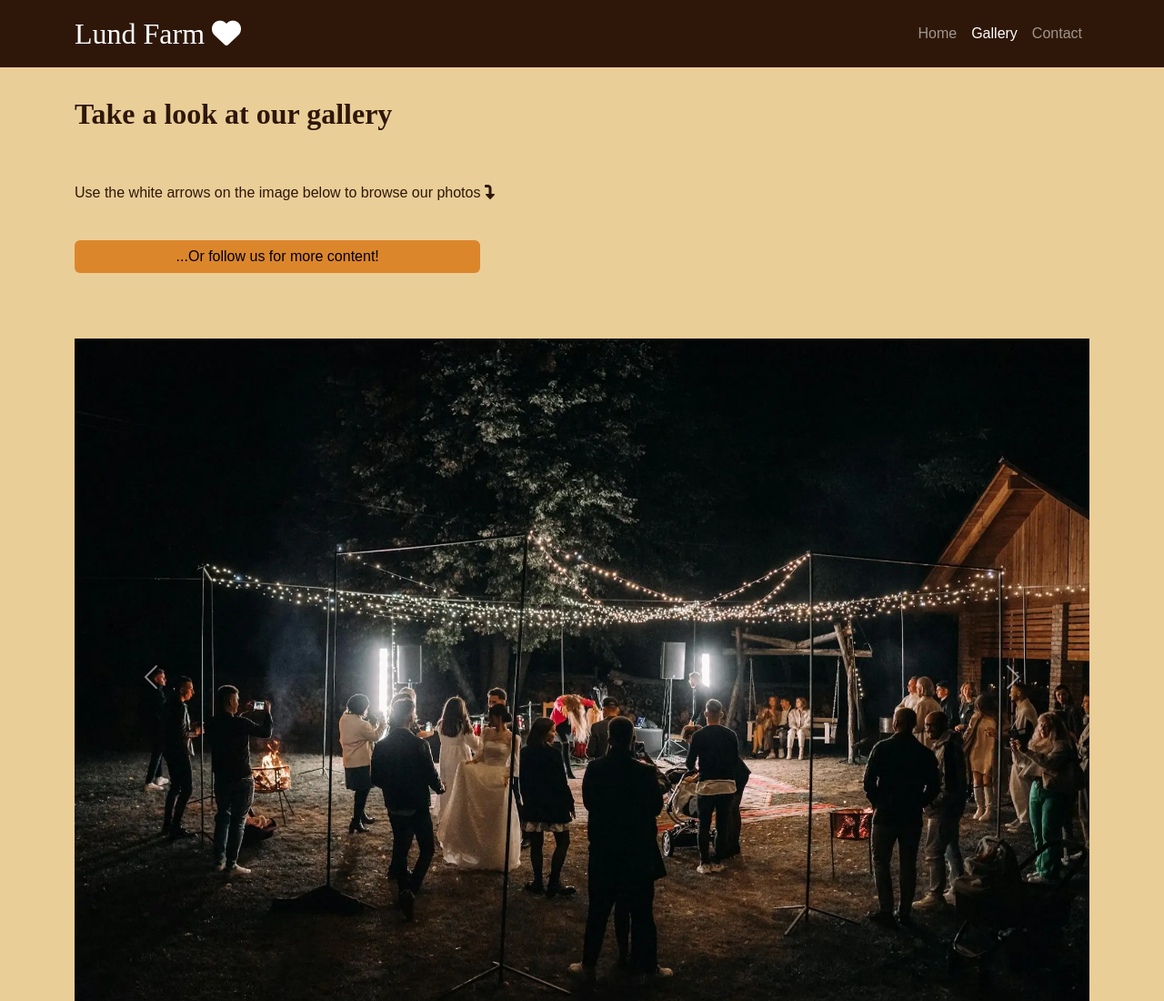
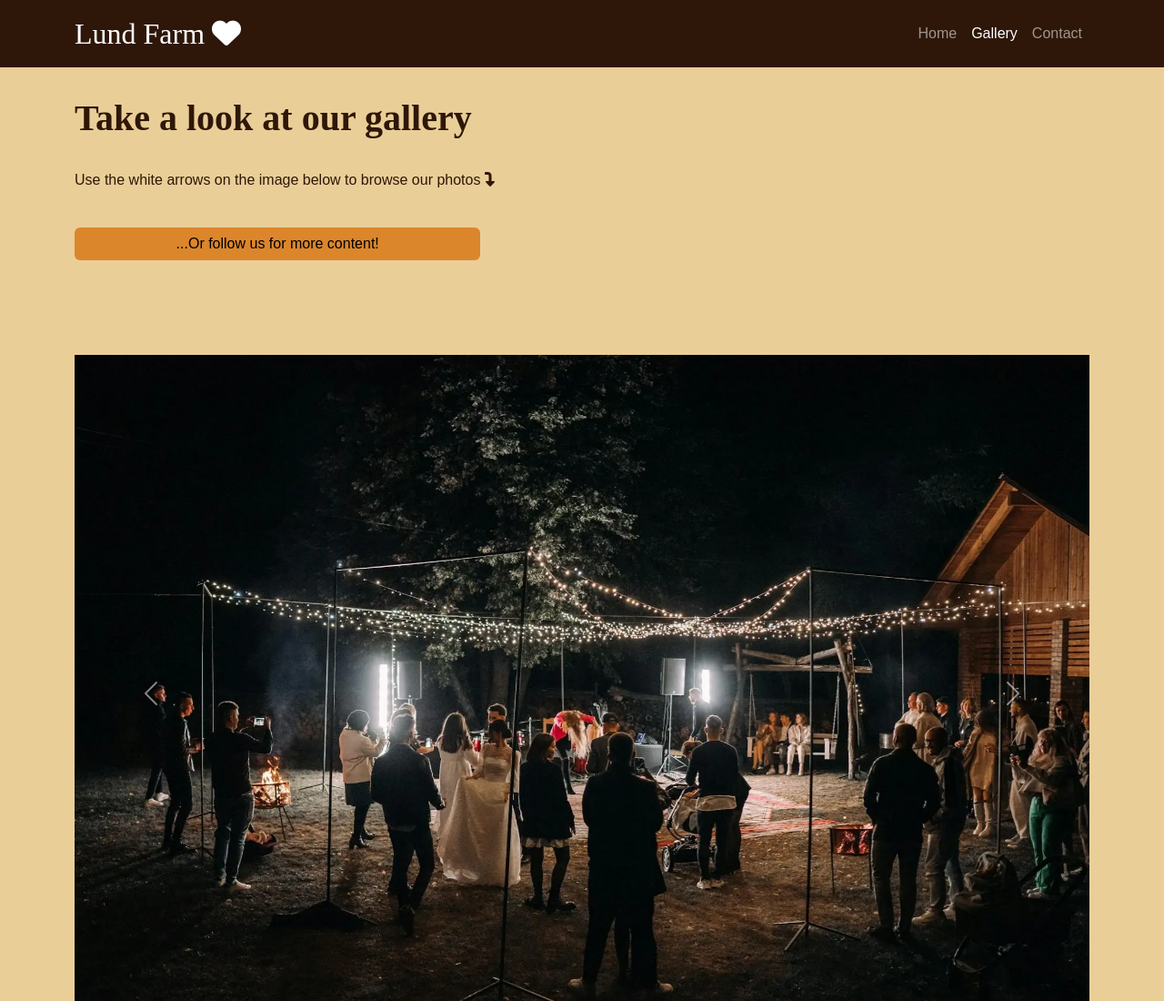
Before and after one commit to ElFalch/lund-farm, a plain HTML site: page gallery.html in a window 1280 px wide. Shown: the top 1100 px of the page at 91% size. Drawn offline with nearby package versions, Linux system fonts and the light colour scheme; a web font is replaced by a local one.

Commit message:
fix: add header and h1 to gallery page

```diff
--- a/gallery.html
+++ b/gallery.html
@@ -51,18 +51,20 @@
         </div>
     </nav>
 
+    <header class="container section">
+        <div class="col-12 text-center text-xl-start">
+            <h1><strong>Take a look at our gallery</strong></h1> <br>
+            <p> Use the white arrows on the image below to browse our photos <i class="fa fa-level-down"
+                    aria-hidden="true"></i>
+            </p> <br>
+            <p><a href="#social-media" class="btn btn-light">...Or follow us for more content!</a></p> <br>
+        </div>
+    </header>
 
     <!-- main element to hold all key sections of the home page. It is not part of the grid structure -->
     <main>
         <!-- Carousel section -->
         <section class="container section" id="carousel-container">
-            <div class="col-12 text-center text-xl-start">
-                <h2><strong>Take a look at our gallery</strong></h2> <br>
-                <p> Use the white arrows on the image below to browse our photos <i class="fa fa-level-down" aria-hidden="true"></i>
-                </p> <br>
-                <p><a href="#social-media" class="btn btn-light">...Or follow us for more content!</a></p> <br>
-            </div>
-
             <div id="carouselExample" class="carousel slide section">
                 <div class="carousel-inner">
                     <div class="carousel-item active">
```
